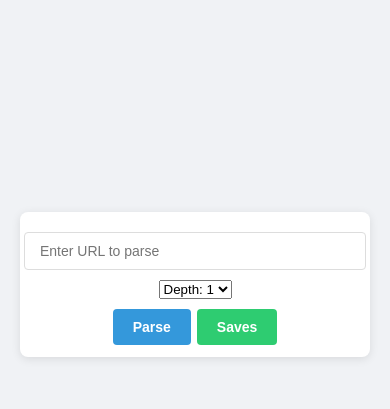
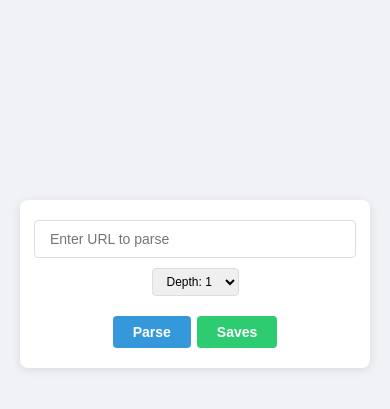
Before and after one commit to Burmese-AI/mini-bookmark-telegram, a Flask app: page / in a window 390 px wide. Shown: the part 138-547 px from the top of the page. Run offline with Flask 3, Linux system fonts and the light colour scheme.

Commit message:
Adjust styling

```diff
--- a/static/css/styles.css
+++ b/static/css/styles.css
@@ -45,24 +45,48 @@ input[type="url"]:focus {
   box-shadow: 0 0 0 2px rgba(52, 152, 219, 0.2);
 }
 
+/* Depth option styles */
+#depth-select {
+  width: 15%;
+  margin-bottom: 10px;
+  padding: 5px 10px;
+  border: 1px solid #ddd;
+  border-radius: 4px;
+  font-size: 12px;
+  outline: none;
+  transition: border-color 0.3s, box-shadow 0.3s;
+}
+
+#depth-select:focus {
+  border-color: #3498db;
+  box-shadow: 0 0 0 2px rgba(52, 152, 219, 0.2);
+}
+
+/* Button styles */
 .button-container {
   display: flex;
   justify-content: center;
   width: 100%;
   margin-top: 10px;
-  margin-bottom: -8px;
+}
+
+.primary-button,
+.secondary-button,
+.action-button {
+  margin: 0 3px;
+  padding: 8px 20px;
+  border: none;
+  border-radius: 4px;
+  font-size: 14px;
+  font-weight: 600;
+  text-align: center;
+  text-decoration: none;
+  cursor: pointer;
+  transition: background-color 0.3s, transform 0.1s;
 }
 
 .primary-button,
 .secondary-button {
-  margin: 0 3px;
-  padding: 10px 20px;
-  border: none;
-  border-radius: 4px;
-  cursor: pointer;
-  font-size: 14px;
-  font-weight: 600;
-  transition: background-color 0.3s, transform 0.1s;
   max-width: 120px;
 }
 
@@ -465,26 +453,38 @@ pre code {
   background-color: #07bc0c;
 }
 
-.toast-error .toast-progress {
+.toast-error .toast-progress,
+.toast-remove .toast-progress {
   background-color: #e74c3c;
 }
 
-.toast-remove .toast-progress {
-  background-color: #f39c12;
+@keyframes shrink {
+  from { transform: scaleX(1); }
+  to { transform: scaleX(0); }
 }
 
-@keyframes shrink {
-  from {
-    transform: scaleX(1);
-  }
-  to {
-    transform: scaleX(0);
-  }
+/* Page number heading styles */
+.page-heading {
+  font-family: "Arial", sans-serif;
+  font-weight: 700;
+  color: #4a5568;
+  margin: 1rem 0;
+  padding-left: 0;
+  border-left: none;
+  text-align: center;
+  background-color: #f0f2f5;
+  border-radius: 8px;
+  padding: 10px 0;
+  box-shadow: 0 2px 5px rgba(0, 0, 0, 0.1);
+  font-size: 1rem;
+  color: #3498db;
+  cursor: pointer;
 }
 
+/* Media Queries */
 @media (max-width: 480px) {
   .container {
-    padding: 20px;
+    padding: 20px 30px;
   }
 
   .toast-container {
@@ -499,4 +499,9 @@ pre code {
   .toast-message {
     font-size: 13px;
   }
+
+  #depth-select {
+    width: 30%;
+    font-size: 12px;
+  }
 }
```
Also changed, not shown: other parts of static/css/styles.css (+44 -80 lines).
